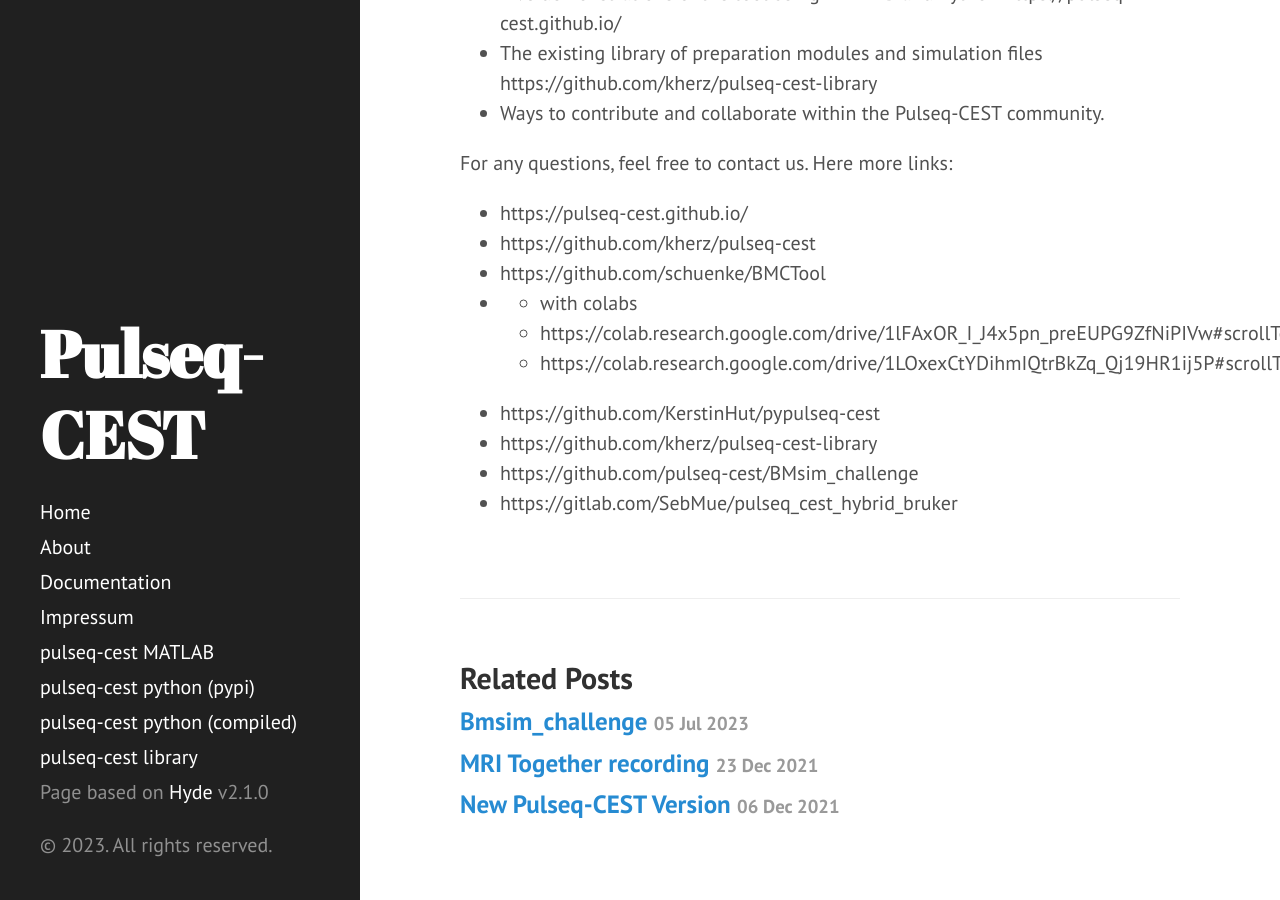
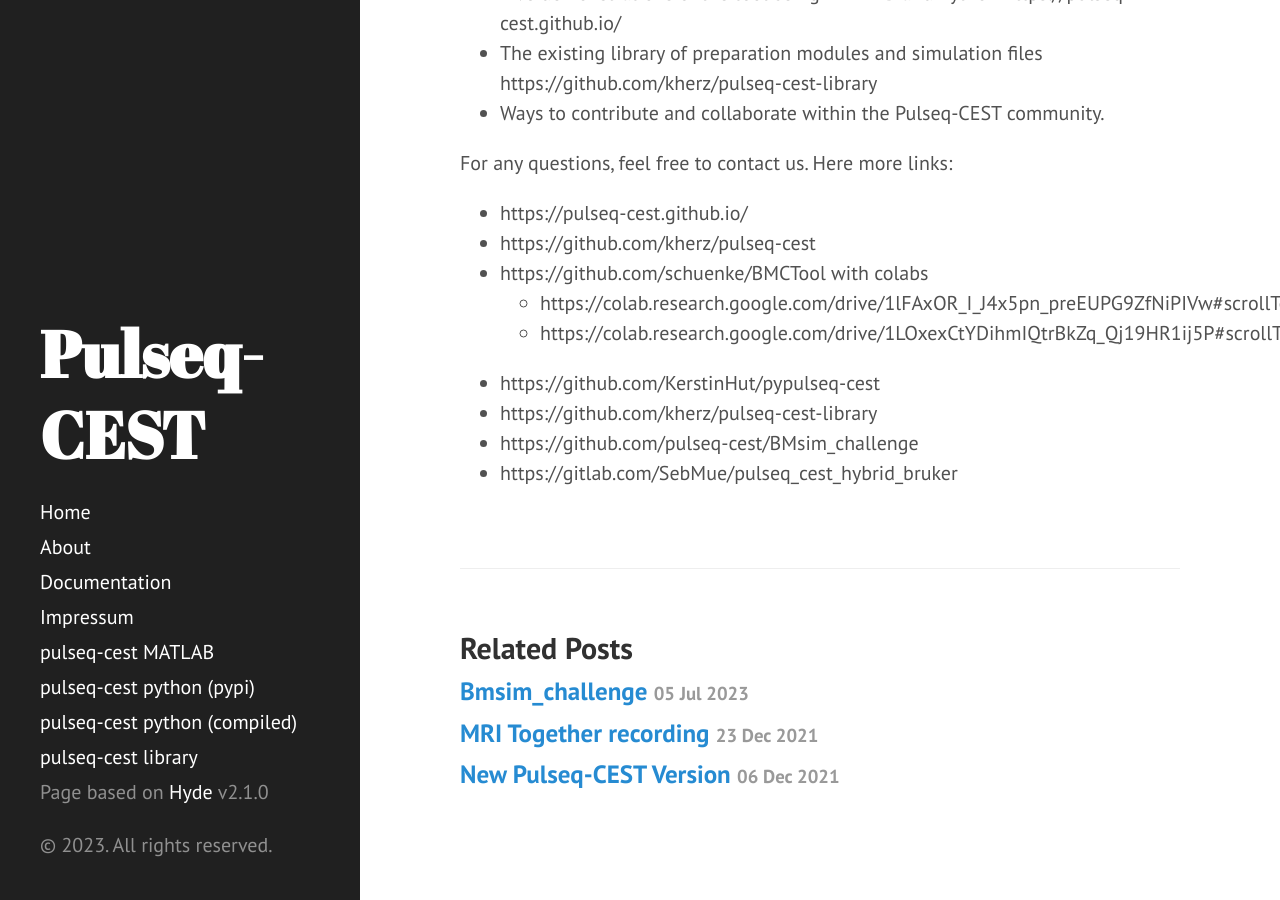
Before and after one commit to pulseq-cest/pulseq-cest.github.io, a Jekyll site: the page built from _posts/2023-05-11-Webinar.md, in a window 1280 px wide and 900 px high, scrolled down 639 px. Built offline with Jekyll 4.4.1, drawn with Linux system fonts in a browser that asks for light colours; our own code applies the rules of GitHub Pages for plain Markdown files.

```diff
--- a/_posts/2023-05-11-Webinar.md
+++ b/_posts/2023-05-11-Webinar.md
@@ -21,7 +21,7 @@ Here more links:
 - https://pulseq-cest.github.io/
 - https://github.com/kherz/pulseq-cest
 - https://github.com/schuenke/BMCTool
-- - with colabs
+  with colabs
   - https://colab.research.google.com/drive/1lFAxOR_I_J4x5pn_preEUPG9ZfNiPIVw#scrollTo=utnYU7mvEYxj
   - https://colab.research.google.com/drive/1LOxexCtYDihmIQtrBkZq_Qj19HR1ij5P#scrollTo=bKx81ocDoyzj
 
```
